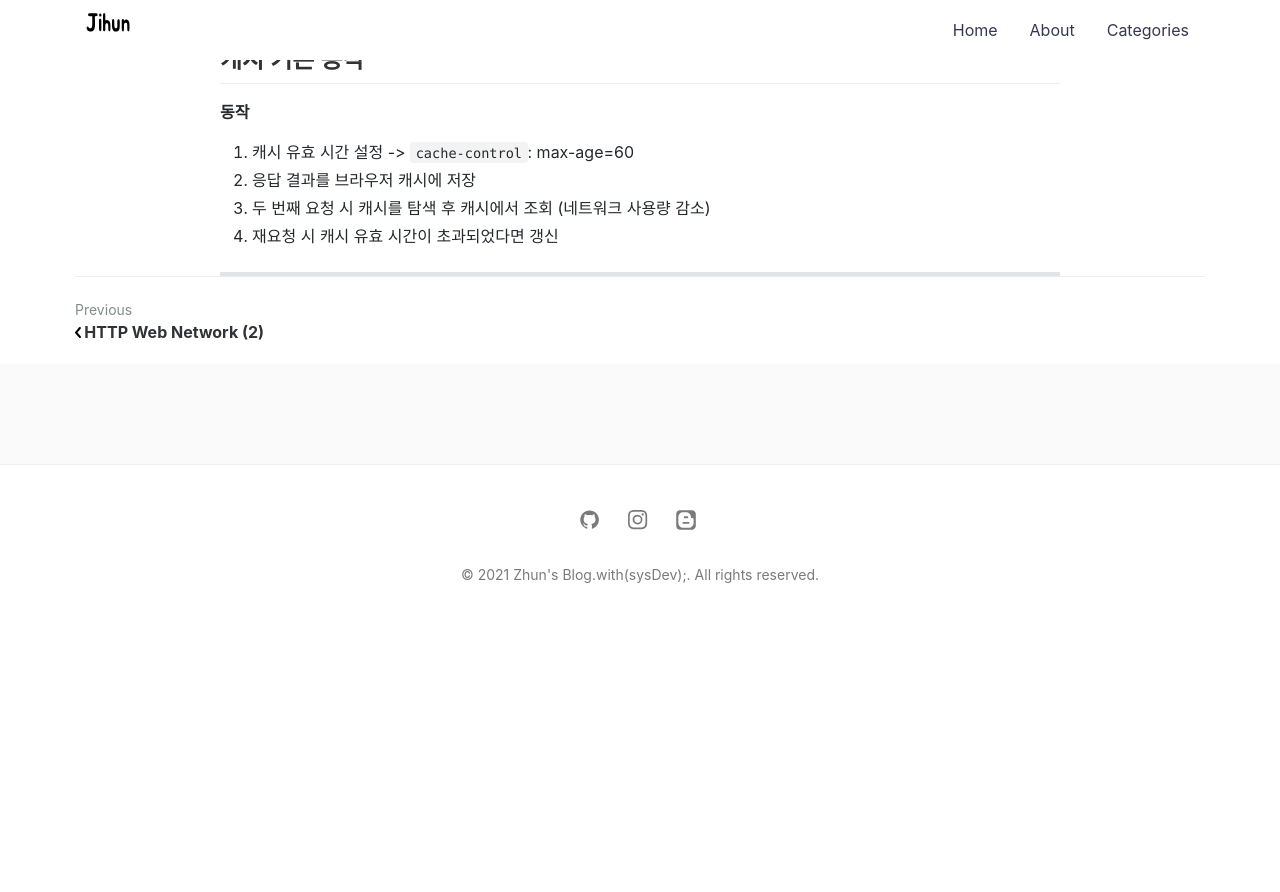
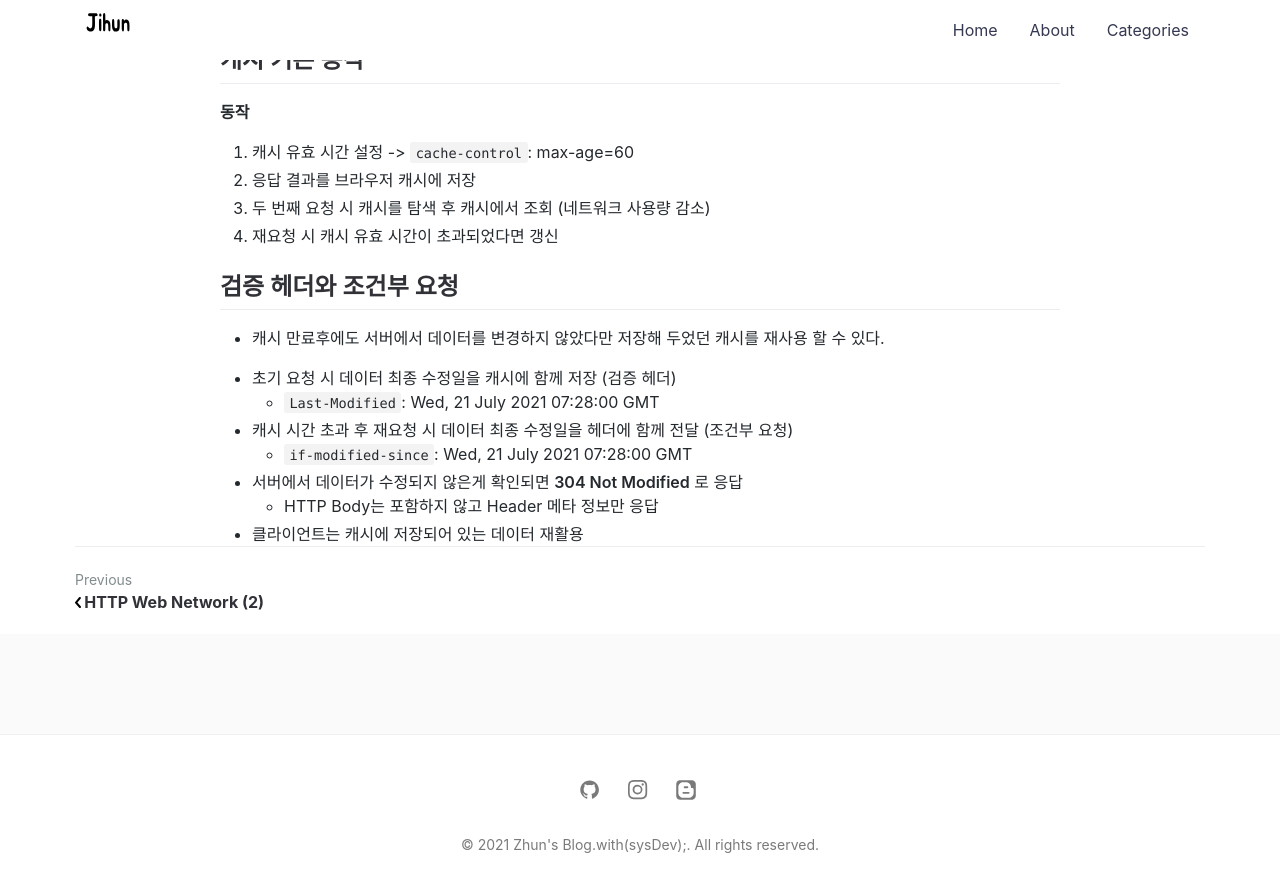
Before and after one commit to jihunparkme/jihunparkme.github.io, a Jekyll site: the page built from _posts/2021-07-07-Http-Web-Network_header.md, in a window 1280 px wide and 900 px high, scrolled down 5397 px. Shown: the top 892 px of the window. Built offline with Jekyll 4.4.1, drawn with Linux system fonts in a browser that asks for light colours; comment, search, counter and statistics services are not loaded; before the commit the page ends 6027 px from its top, so only the background shows below that; some of the changed text lies outside the part shown.

Commit message:
[HTTP 헤더2 - 캐시와 조건부 요청] 검증 헤더와 조건부 요청 1

```diff
--- a/_posts/2021-07-07-Http-Web-Network_header.md
+++ b/_posts/2021-07-07-Http-Web-Network_header.md
@@ -218,4 +218,14 @@ Client가 선호하는 표현 요청 (요청시에만 사용)
 3. 두 번째 요청 시 캐시를 탐색 후 캐시에서 조회 (네트워크 사용량 감소)
 4. 재요청 시 캐시 유효 시간이 초과되었다면 갱신
 
----
+## 검증 헤더와 조건부 요청
+
+- 캐시 만료후에도 서버에서 데이터를 변경하지 않았다만 저장해 두었던 캐시를 재사용 할 수 있다.
+
+- 초기 요청 시 데이터 최종 수정일을 캐시에 함께 저장 (검증 헤더)
+  - `Last-Modified`: Wed, 21 July 2021 07:28:00 GMT
+- 캐시 시간 초과 후 재요청 시 데이터 최종 수정일을 헤더에 함께 전달 (조건부 요청)
+  - `if-modified-since`: Wed, 21 July 2021 07:28:00 GMT
+- 서버에서 데이터가 수정되지 않은게 확인되면 **304 Not Modified** 로 응답
+  - HTTP Body는 포함하지 않고 Header 메타 정보만 응답
+- 클라이언트는 캐시에 저장되어 있는 데이터 재활용
```
